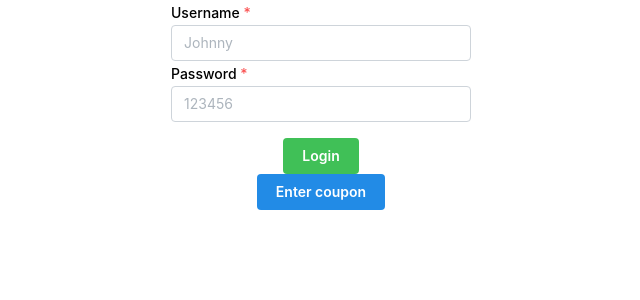
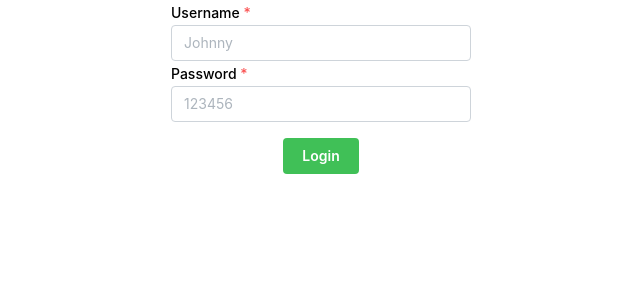
Before and after one commit to Talkoosh/coupons, a React (Vite) app: page /login in a window 1280 px wide. Shown: the top 300 px of the page, without its empty margins (319-959 px from the left). Built offline with nearby package versions, Linux system fonts and the light colour scheme; the HTML template or start-up script is replaced by a standard one.

Commit message:
added basic login function to Login component removed unnecessary package

```diff
--- a/package.json
+++ b/package.json
@@ -14,7 +14,6 @@
         "@mantine/dates": "^7.13.5",
         "@mantine/form": "^7.13.5",
         "@mantine/hooks": "^7.13.5",
-        "@mantine/notifications": "^7.13.5",
         "@tabler/icons-react": "^3.21.0",
         "dayjs": "^1.11.13",
         "react": "^18.3.1",
--- a/src/pages/Login/Login.jsx
+++ b/src/pages/Login/Login.jsx
@@ -1,7 +1,7 @@
 import { Button, Checkbox, Group, TextInput } from "@mantine/core";
 import { useForm } from "@mantine/form";
 import styles from "./Login.module.css";
-import { Link } from "react-router-dom";
+import { login } from "../../mockServer/httpRequests";
 
 // Login page for admins
 export default function Login() {
@@ -13,9 +13,19 @@ export default function Login() {
         },
     });
 
+    const onLogin = async (formValues) => {
+        try {
+            // Mock server call to login
+            const res = await login(formValues);
+            console.log(res);
+        } catch (error) {
+            console.log(error);
+        }
+    };
+
     return (
         <div className={styles.container}>
-            <form className={styles.form} onSubmit={form.onSubmit((values) => console.log(values))}>
+            <form className={styles.form} onSubmit={form.onSubmit((values) => onLogin(values))}>
                 <TextInput
                     style={{ width: "300px" }}
                     withAsterisk
@@ -38,9 +48,6 @@ export default function Login() {
                         Login
                     </Button>
                 </Group>
-                <Link to="/user">
-                    <Button>Enter coupon</Button>
-                </Link>
             </form>
         </div>
     );
```
Also changed, not shown: 1 other file (tests, documents, lock files or other folders).
